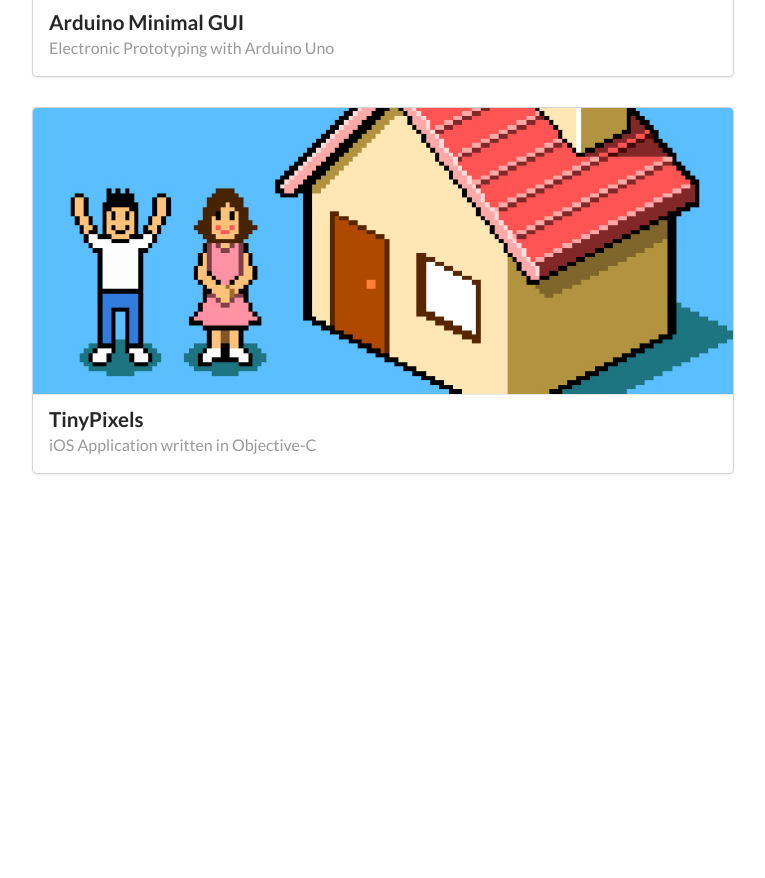
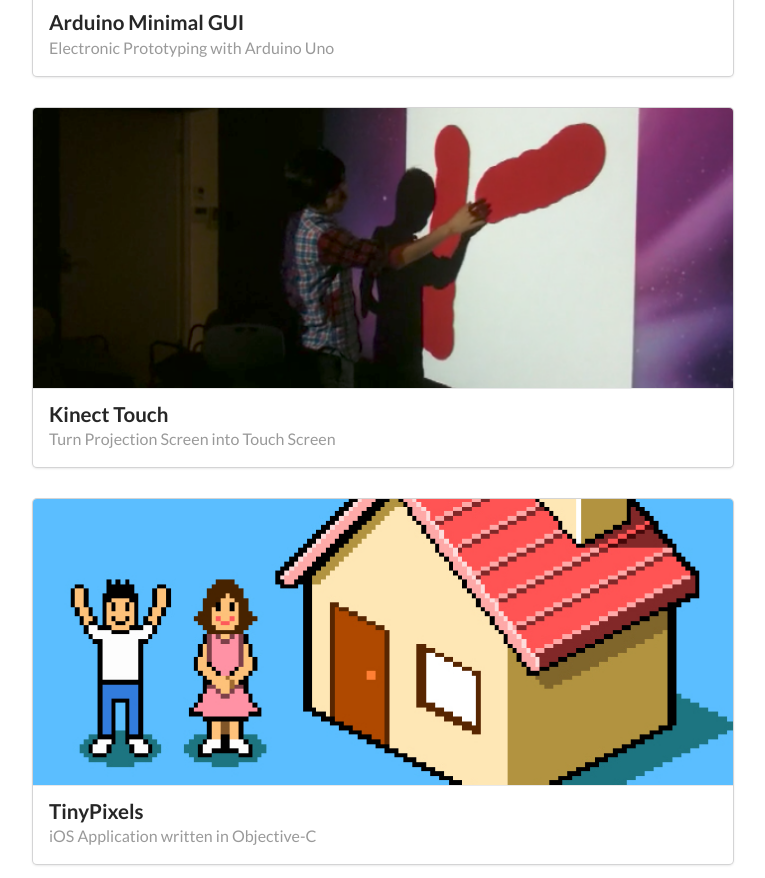
Before and after one commit to nejigane/nejigane.github.com, a plain HTML site: page index.html in a window 1280 px wide. Shown: the part 1809-2687 px from the top of the page, without its empty margins (257-1022 px from the left). Before the commit the page ends 2296 px from the top, so only its background shows below. Drawn offline with nearby package versions, Linux system fonts and the light colour scheme.

Commit message:
Add kinect touch

```diff
--- a/index.html
+++ b/index.html
@@ -74,6 +74,17 @@
 	    </div>
 	  </div>
 	  <div class="ui fluid card">
+	    <a href="https://github.com/nejigane/kinect-touch" class="image">
+	      <img src="images/kinect.png">
+	    </a>
+	    <div class="content">
+	      <a href="https://github.com/nejigane/kinect-touch" class="header">Kinect Touch</a>
+	      <div class="meta">
+		<span class="date">Turn Projection Screen into Touch Screen</span>
+	      </div>
+	    </div>
+	  </div>
+	  <div class="ui fluid card">
 	    <a href="https://nejigane.github.io/tinypixels/" class="image">
 	      <img src="images/tinypixels.jpeg">
 	    </a>
```
Also changed, not shown: images/kinect.png (added).
